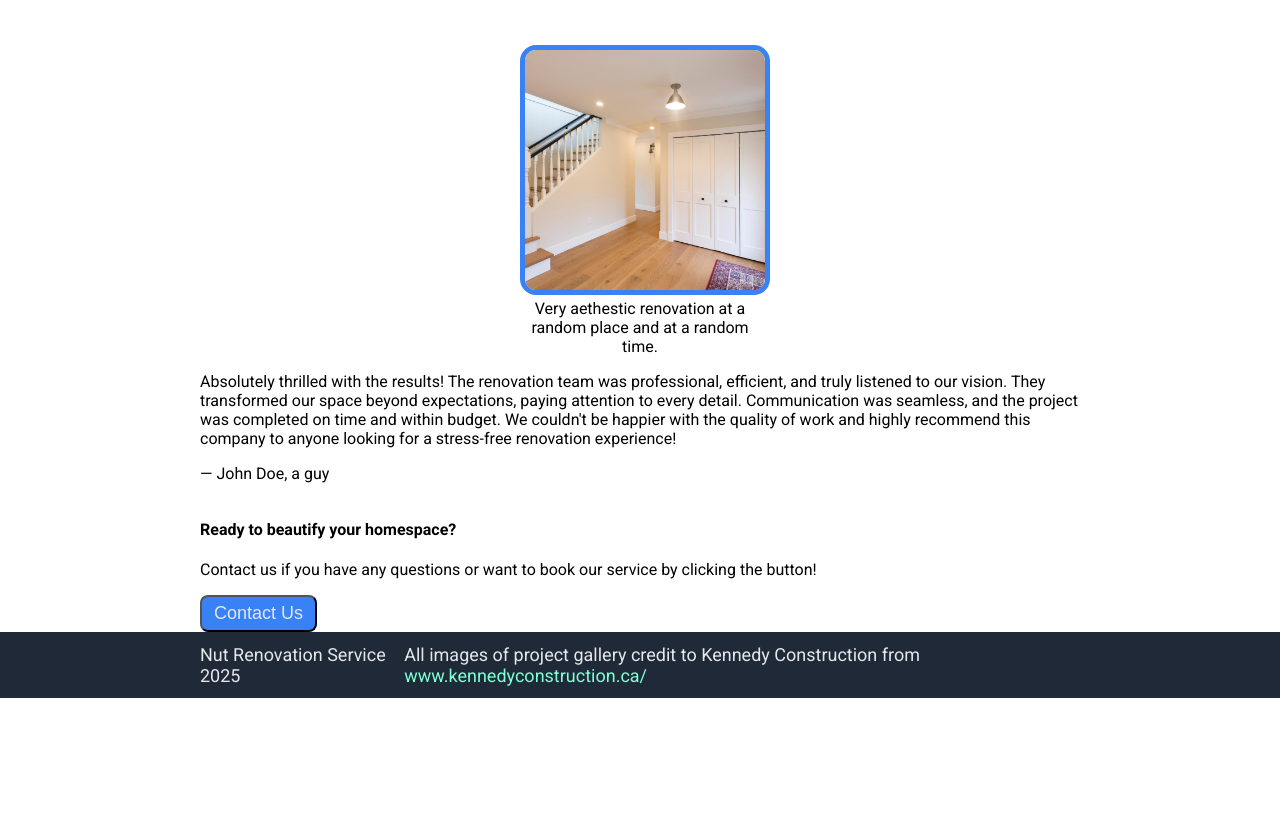
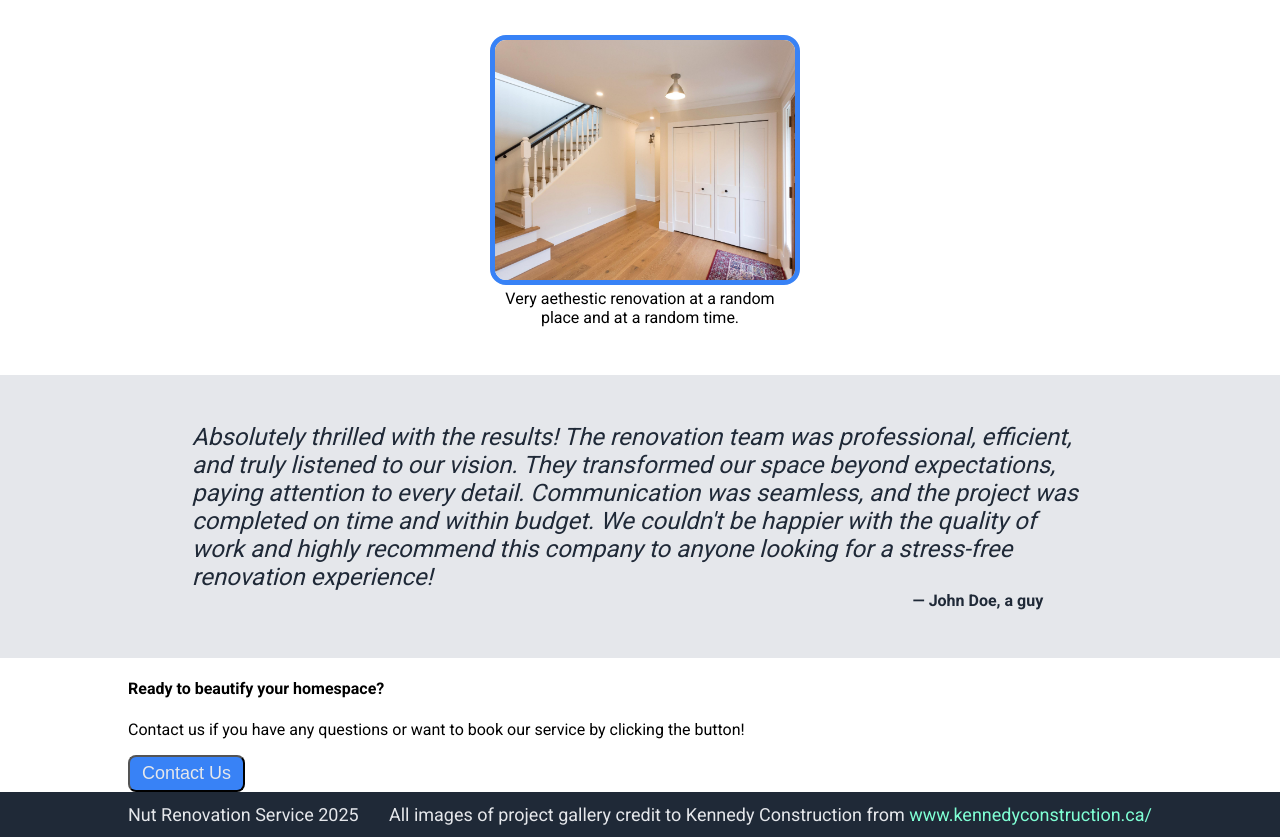
Before and after one commit to NuttyNut2299/landing-page-practice, a plain HTML site: page index.html in a window 1280 px wide. Shown: the part 816-1653 px from the top of the page. Before the commit the page ends 1514 px from the top, so only its background shows below. Drawn offline with Linux system fonts and the light colour scheme.

Commit message:
Add css stying for quote section in style.css

```diff
--- a/style.css
+++ b/style.css
@@ -28,7 +28,7 @@ ul {
 .project-gallery,
 .feedback-container,
 .contact-container {
-    padding: 0 200px;
+    padding: 0 10%;
 }
 
 .header,
@@ -60,7 +60,7 @@ ul {
 .footer {
     justify-content: space-between;
     align-items: center;
-    padding: 12px 200px;
+    padding: 12px 10%;
 }
 
 .footer a{
@@ -71,7 +71,7 @@ ul {
     justify-content: space-between;
     align-items: center;
     gap: 40px;
-    padding: 48px 200px;;
+    padding: 48px 10%;
 }
 
 .intro-text h1{
@@ -112,6 +112,7 @@ button {
     flex-direction: column;
     justify-content: center;
     align-items: center;
+    padding: 48px 10%;
 }
 
 .project-gallery-container {
@@ -119,7 +120,7 @@ button {
     justify-content: center;
     align-items: stretch;
     align-content: space-evenly;
-    gap: 48px;
+    gap: 60px;
     flex-wrap: wrap;
 }
 
@@ -135,12 +136,41 @@ button {
 }
 
 .project {
-    max-width: 300px;
-    flex-basis: 240px;
+    max-width: 360px;
+    flex-basis: 300px;
 }
 
 h2 {
     color: #1F2937;
     font-weight: 900;
     font-size: 36px;
+    margin: 0 0 30px;
 }
+
+.feedback-container {
+    display: flex;
+    flex-direction: column;
+    background-color: #E5E7EB;
+    justify-content: center;
+    align-items: center;
+    padding: 48px 15%;
+}
+
+.feedback-container p{
+    margin: 0;
+}
+
+.quote {
+    font-size: 24px;
+    font-style: italic;
+    font-weight: 100;
+    color: #1F2937;
+}
+
+.client {
+    font-size: 16px;
+    font-weight: bold;
+    color: #1F2937;
+    align-self: flex-end;
+    padding: 0 5% 0 0;
+}
```
